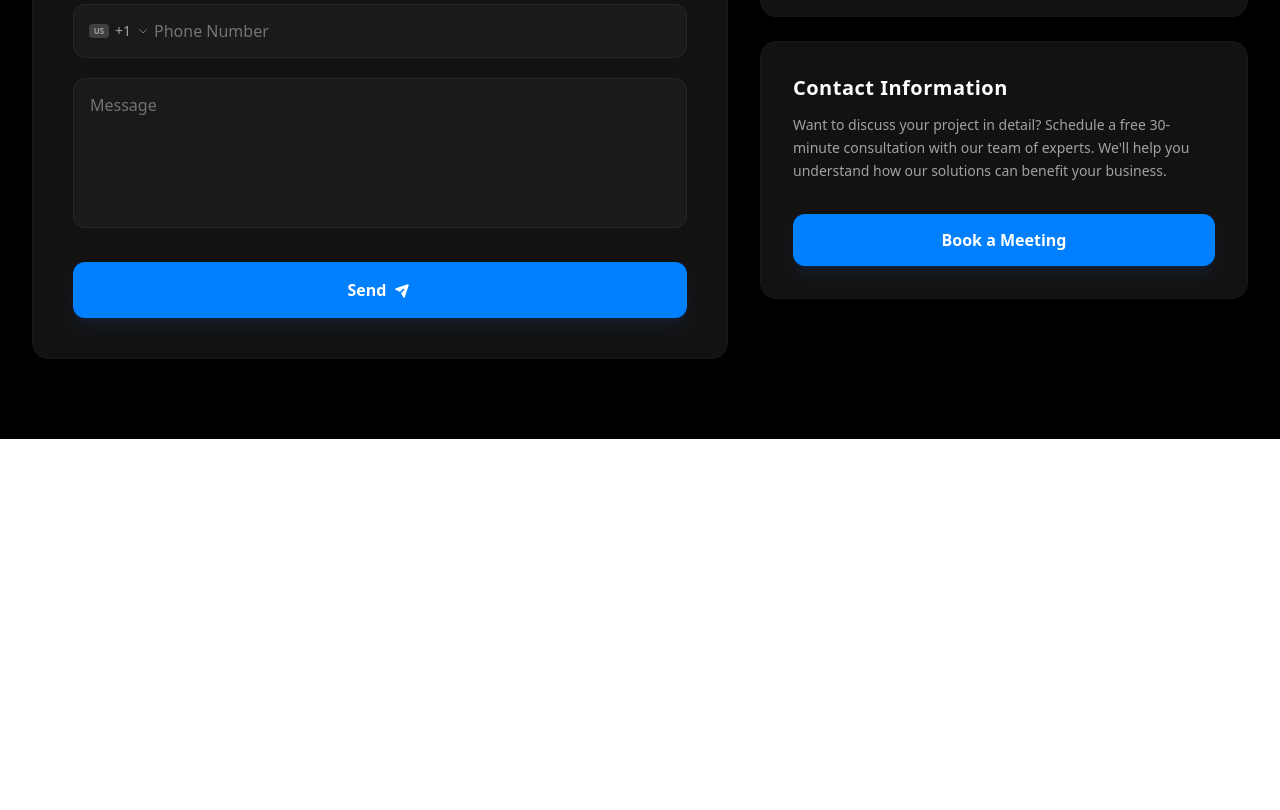
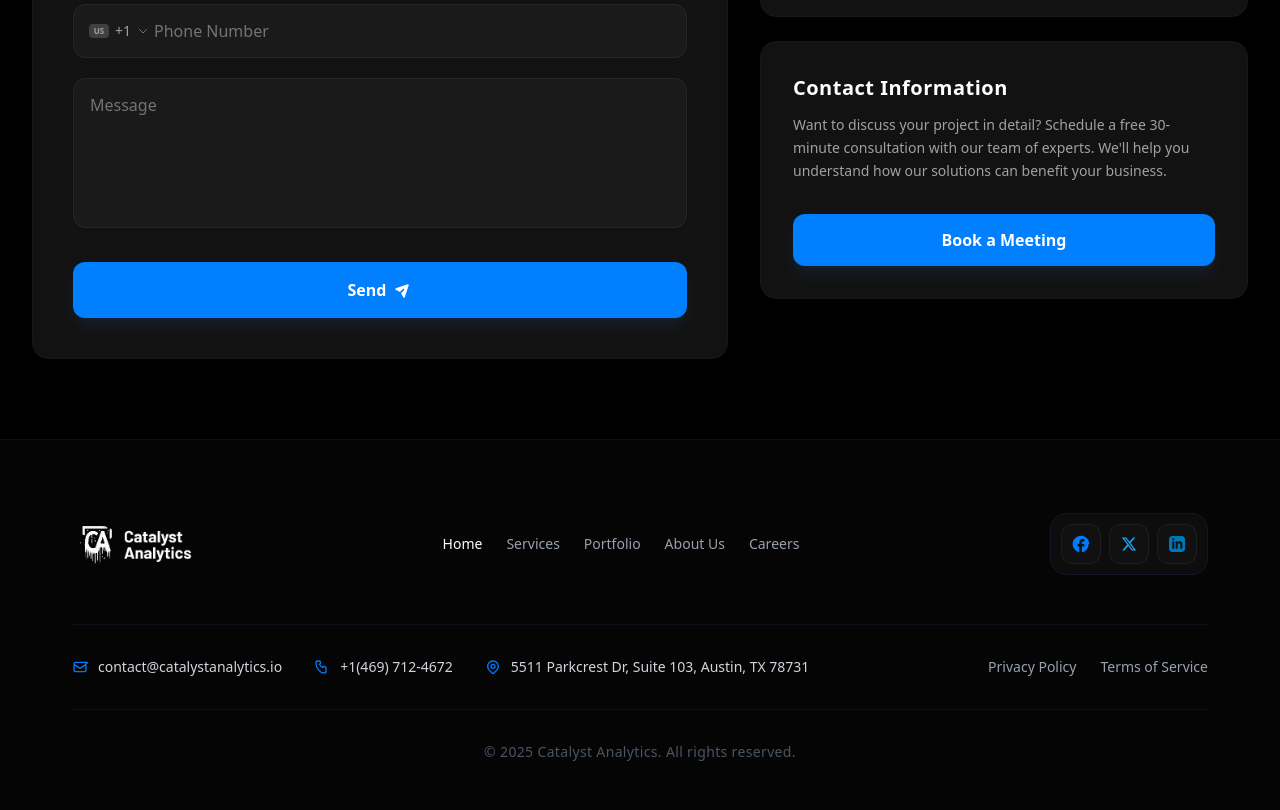
Before and after one commit to amir-arch-cyber/week4day1, a website: page pageshtml/page5.html in a window 1280 px wide. Shown: the part 1184-1994 px from the top of the page. Before the commit the page ends 1623 px from the top, so only its background shows below. Drawn offline with Linux system fonts and the light colour scheme.

Commit message:
add footer page5

```diff
--- a/pageshtml/page5.html
+++ b/pageshtml/page5.html
@@ -191,6 +191,84 @@
     </div>
   </div>
 </section>
+
+
+<footer class="bg-[#050505] text-gray-400 pt-16 pb-12 font-sans border-t border-gray-900/50">
+  <div class="max-w-[1200px] mx-auto px-4 sm:px-6 lg:px-8">
+
+    <div class="flex flex-col lg:flex-row lg:items-center lg:justify-between gap-8 pb-10 border-b border-gray-900/60">
+
+       <a href="#" class="flex items-center gap-2 font-bold text-lg tracking-tight hover:opacity-90 transition-opacity">
+        <img src="../images/Logo (9).png" alt="Catalyst Analytics Logo" class="w-30 h-20 object-contain">
+    </a>
+
+      <nav class="flex flex-wrap items-center gap-x-6 gap-y-3 text-sm font-medium">
+        <a href="#" class="text-white hover:text-gray-300 transition-colors duration-200">Home</a>
+        <a href="#" class="hover:text-white transition-colors duration-200">Services</a>
+        <a href="#" class="hover:text-white transition-colors duration-200">Portfolio</a>
+        <a href="#" class="hover:text-white transition-colors duration-200">About Us</a>
+        <a href="#" class="hover:text-white transition-colors duration-200">Careers</a>
+      </nav>
+
+      <div class="bg-[#0D0D0D] border border-gray-900 rounded-2xl p-2.5 flex items-center gap-2 self-start lg:self-auto shadow-inner">
+        <a href="#" class="w-10 h-10 bg-white/[0.02] border border-white/5 rounded-xl flex items-center justify-center text-[#007BFF] hover:bg-[#007BFF] hover:text-white transition-all duration-200" aria-label="Facebook">
+          <svg class="w-5 h-5 fill-current" viewBox="0 0 24 24">
+            <path d="M22 12c0-5.52-4.48-10-10-10S2 6.48 2 12c0 4.84 3.44 8.87 8 9.8V15H8v-3h2V9.5C10 7.57 11.57 6 13.5 6H16v3h-2c-.55 0-1 .45-1 1v2h3v3h-3v6.95c4.56-.93 8-4.96 8-9.8z"/>
+          </svg>
+        </a>
+        <a href="#" class="w-10 h-10 bg-white/[0.02] border border-white/5 rounded-xl flex items-center justify-center text-[#1DA1F2] hover:bg-[#1DA1F2] hover:text-white transition-all duration-200" aria-label="Twitter">
+          <svg class="w-4 h-4 fill-current" viewBox="0 0 24 24">
+            <path d="M18.244 2.25h3.308l-7.227 8.26 8.502 11.24H16.17l-5.214-6.817L4.99 21.75H1.68l7.73-8.835L1.254 2.25H8.08l4.713 6.231zm-1.161 17.52h1.833L7.084 4.126H5.117z"/>
+          </svg>
+        </a>
+        <a href="#" class="w-10 h-10 bg-white/[0.02] border border-white/5 rounded-xl flex items-center justify-center text-[#0077B5] hover:bg-[#0077B5] hover:text-white transition-all duration-200" aria-label="LinkedIn">
+          <svg class="w-4 h-4 fill-current" viewBox="0 0 24 24">
+            <path d="M19 0h-14c-2.761 0-5 2.239-5 5v14c0 2.761 2.239 5 5 5h14c2.762 0 5-2.239 5-5v-14c0-2.761-2.238-5-5-5zm-11 19h-3v-11h3v11zm-1.5-12.268c-.966 0-1.75-.79-1.75-1.764s.784-1.764 1.75-1.764 1.75.79 1.75 1.764-.783 1.764-1.75 1.764zm13.5 12.268h-3v-5.604c0-3.368-4-3.113-4 0v5.604h-3v-11h3v1.765c1.396-2.586 7-2.777 7 2.476v6.759z"/>
+          </svg>
+        </a>
+      </div>
+
+    </div>
+
+    <div class="flex flex-col lg:flex-row lg:items-center lg:justify-between gap-6 py-8 border-b border-gray-900/60 text-sm">
+
+      <div class="flex flex-col sm:flex-row sm:flex-wrap items-start sm:items-center gap-4 sm:gap-6 lg:gap-8 text-white">
+        <a href="#" class="flex items-center gap-2.5 hover:text-[#007BFF] transition-colors duration-200 group">
+          <svg class="w-4 h-4 text-[#007BFF] shrink-0" fill="none" stroke="currentColor" stroke-width="2" viewBox="0 0 24 24">
+            <path stroke-linecap="round" stroke-linejoin="round" d="M3 8l7.89 5.26a2 2 0 002.22 0L21 8M5 19h14a2 2 0 002-2V7a2 2 0 002-2H5a2 2 0 00-2 2v10a2 2 0 002 2z" />
+          </svg>
+          <span class="text-gray-300 group-hover:text-white transition-colors">contact@catalystanalytics.io</span>
+        </a>
+        <a href="#" class="flex items-center gap-2.5 hover:text-[#007BFF] transition-colors duration-200 group">
+          <svg class="w-4 h-4 text-[#007BFF] shrink-0" fill="none" stroke="currentColor" stroke-width="2" viewBox="0 0 24 24">
+            <path stroke-linecap="round" stroke-linejoin="round" d="M3 5a2 2 0 012-2h3.28a1 1 0 01.94.725l.548 2.2a1 1 0 01-.321.988l-1.305.98a10.582 10.582 0 004.872 4.872l.98-1.305a1 1 0 01.988-.321l2.2.548a1 1 0 01.725.94V19a2 2 0 01-2 2h-1C9.716 21 3 14.284 3 6V5z" />
+          </svg>
+          <span class="text-gray-300 group-hover:text-white transition-colors">+1(469) 712-4672</span>
+        </a>
+        <div class="flex items-center gap-2.5 group">
+          <svg class="w-4 h-4 text-[#007BFF] shrink-0" fill="none" stroke="currentColor" stroke-width="2" viewBox="0 0 24 24">
+            <path stroke-linecap="round" stroke-linejoin="round" d="M17.657 16.657L13.414 20.9a1.998 1.998 0 01-2.827 0l-4.244-4.243a8 8 0 1111.314 0z" />
+            <path stroke-linecap="round" stroke-linejoin="round" d="M15 11a3 3 0 11-6 0 3 3 0 016 0z" />
+          </svg>
+          <span class="text-gray-300">5511 Parkcrest Dr, Suite 103, Austin, TX 78731</span>
+        </div>
+      </div>
+
+      <div class="flex items-center gap-6 text-xs sm:text-sm font-medium self-start lg:self-auto">
+        <a href="#" class="hover:text-white transition-colors duration-200">Privacy Policy</a>
+        <a href="#" class="hover:text-white transition-colors duration-200">Terms of Service</a>
+      </div>
+
+    </div>
+
+    <div class="pt-8 text-center">
+      <p class="text-xs sm:text-sm text-gray-600 font-medium tracking-wide">
+        &copy; 2025 Catalyst Analytics. All rights reserved.
+      </p>
+    </div>
+
+  </div>
+</footer>
 </div>
 </body>
 </html>
```
